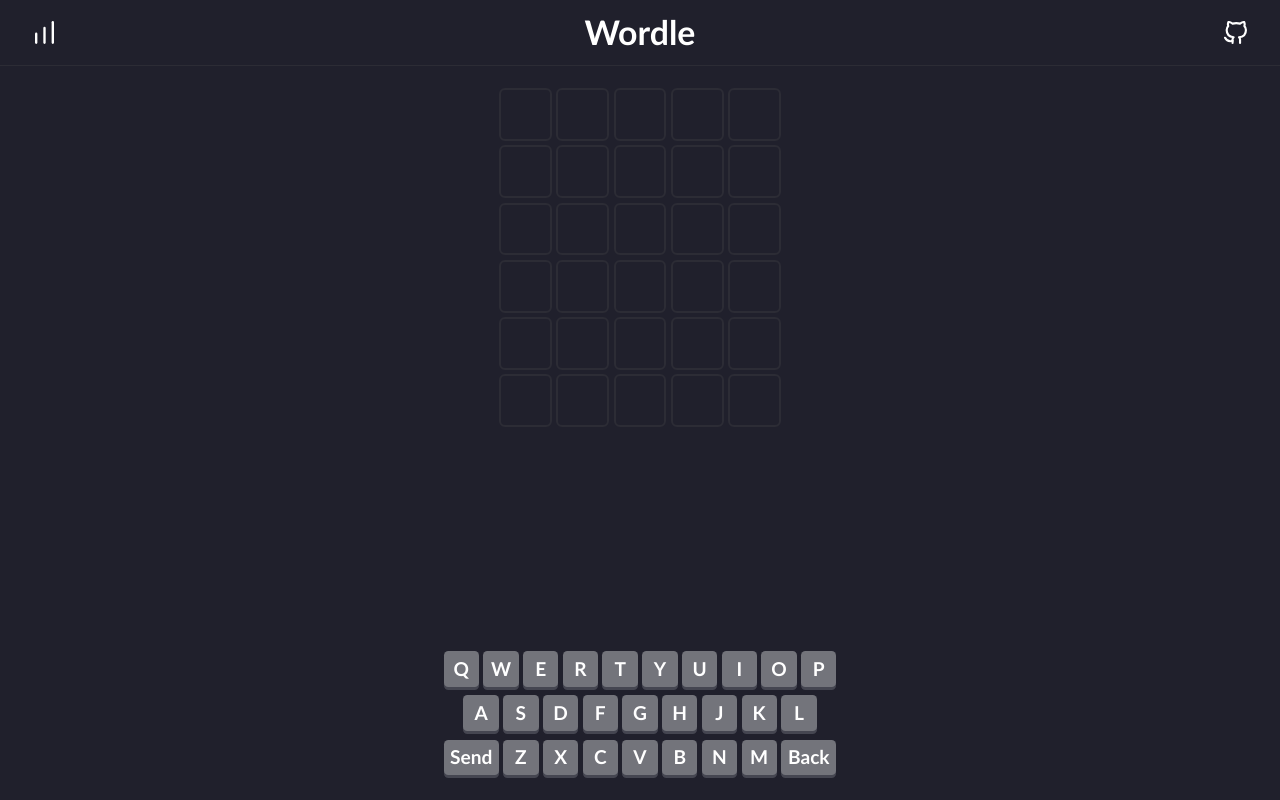
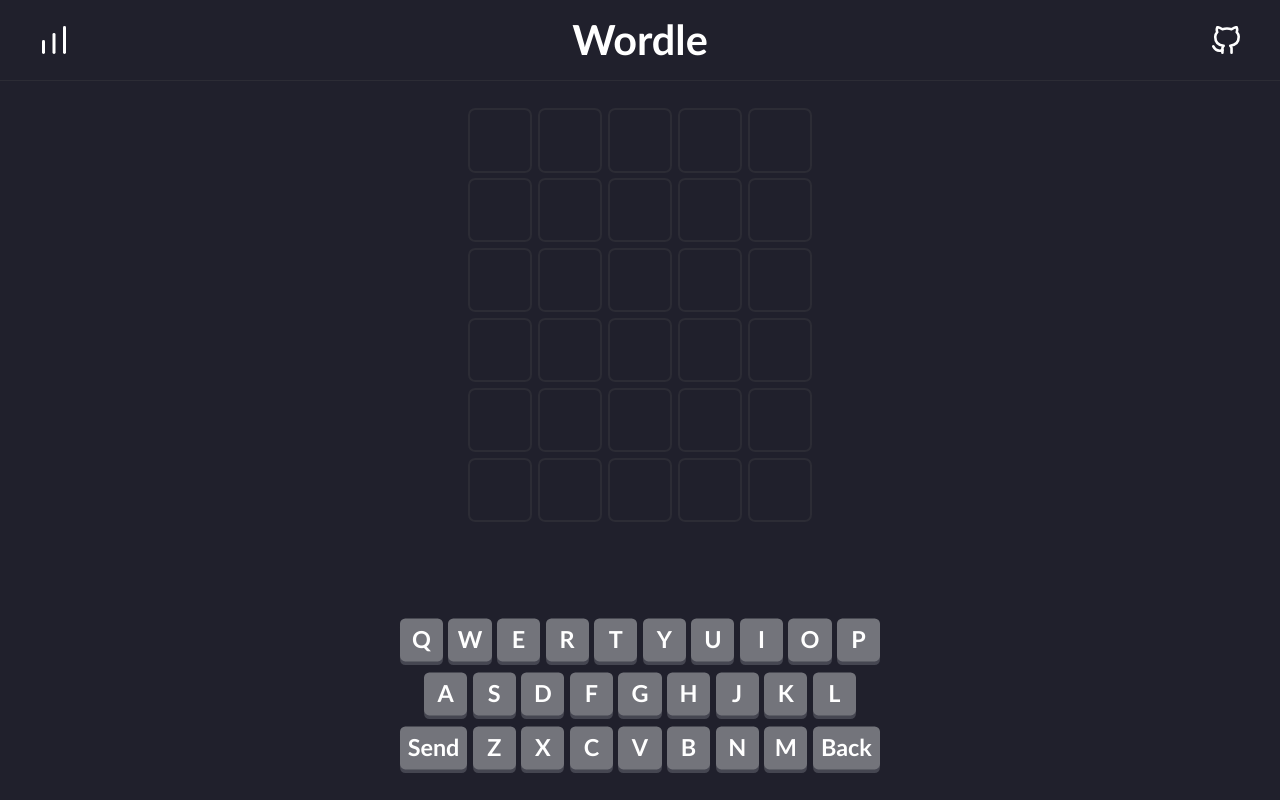
Before and after one commit to marlinlaja/flask-Wordle, a Flask app: page / in a window 1280 px wide. Run offline with Flask 3, Linux system fonts and the light colour scheme.

Commit message:
Update styles.css

```diff
--- a/static/css/styles.css
+++ b/static/css/styles.css
@@ -25,25 +25,18 @@ html {
     -webkit-text-size-adjust: 100%;
     -ms-text-size-adjust: 100%;
     font-family: 'Trebuchet MS', 'Lucida Sans Unicode', 'Lucida Grande', 'Lucida Sans', Arial, sans-serif;
-    font-size: 16px;
+    font-size: 18px;
     font-weight: 700;
     line-height: 1em;
     background-color: var(--background);
     color: var(--white);
 }
 
-/* Apply smaller font size when screen is less than 600px */
-@media (max-width: 1600px) {
-    html {
-      font-size: 1.15vw; /* Reduced font size */
-    }
-  }
 
-
-/* Apply smaller font size when screen is less than 1200px */
-@media (max-width: 1200px) {
+/* Apply smaller font size when screen is less than 1000px */
+@media (max-width: 1000px) {
   html {
-    font-size: 2.5vw; /* Reduced font size */
+    font-size: 2vw; /* Reduced font size */
   }
 }
 
```
